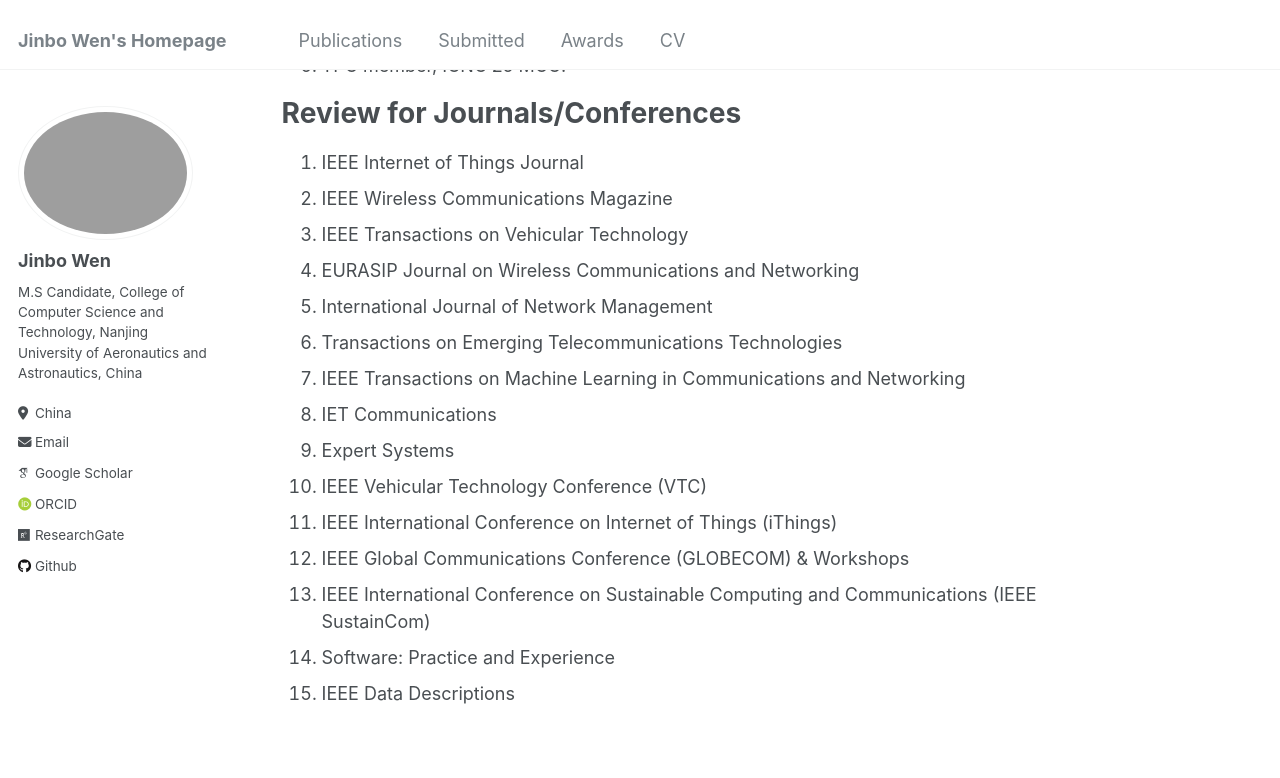
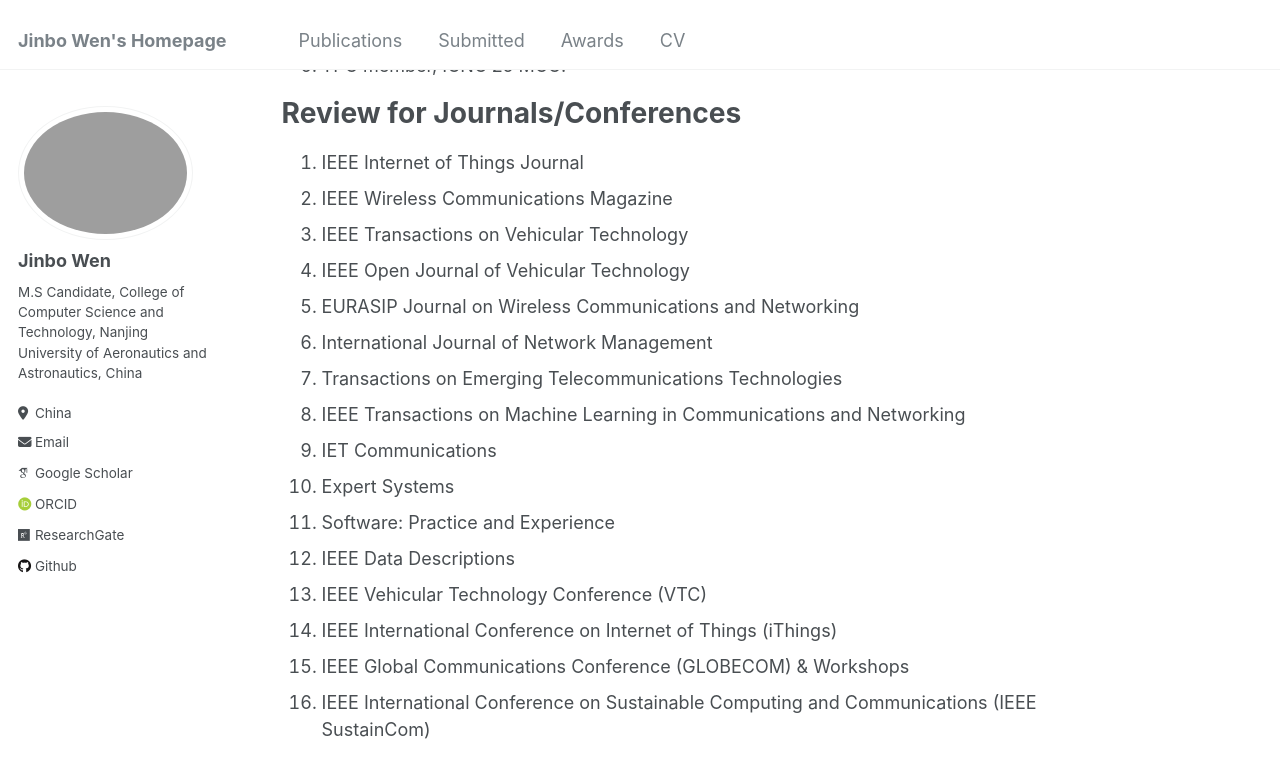
Before and after one commit to JinboWen00/JinboWen00.github.io, a Jekyll site: the page built from _pages/about.md, in a window 1280 px wide and 900 px high, scrolled down 981 px. Shown: the top 778 px of the window. Built offline with Jekyll 4.4.1, drawn with Linux system fonts in a browser that asks for light colours; some web fonts are replaced.

Commit message:
Update about.md

```diff
--- a/_pages/about.md
+++ b/_pages/about.md
@@ -34,15 +34,16 @@
 1.  IEEE Internet of Things Journal
 2.  IEEE Wireless Communications Magazine
 3.  IEEE Transactions on Vehicular Technology
-4.  EURASIP Journal on Wireless Communications and Networking
-5.  International Journal of Network Management
-6.  Transactions on Emerging Telecommunications Technologies
-7.  IEEE Transactions on Machine Learning in Communications and Networking
-8.  IET Communications
-9.  Expert Systems
-10.  IEEE Vehicular Technology Conference (VTC)
-11. IEEE International Conference on Internet of Things (iThings)
-12. IEEE Global Communications Conference (GLOBECOM) & Workshops
-13. IEEE International Conference on Sustainable Computing and Communications (IEEE SustainCom)
-14. Software: Practice and Experience
-15. IEEE Data Descriptions
+4.  IEEE Open Journal of Vehicular Technology
+5.  EURASIP Journal on Wireless Communications and Networking
+6.  International Journal of Network Management
+7.  Transactions on Emerging Telecommunications Technologies
+8.  IEEE Transactions on Machine Learning in Communications and Networking
+9.  IET Communications
+10. Expert Systems
+11. Software: Practice and Experience
+12. IEEE Data Descriptions
+13. IEEE Vehicular Technology Conference (VTC)
+14. IEEE International Conference on Internet of Things (iThings)
+15. IEEE Global Communications Conference (GLOBECOM) & Workshops
+16. IEEE International Conference on Sustainable Computing and Communications (IEEE SustainCom)
```
